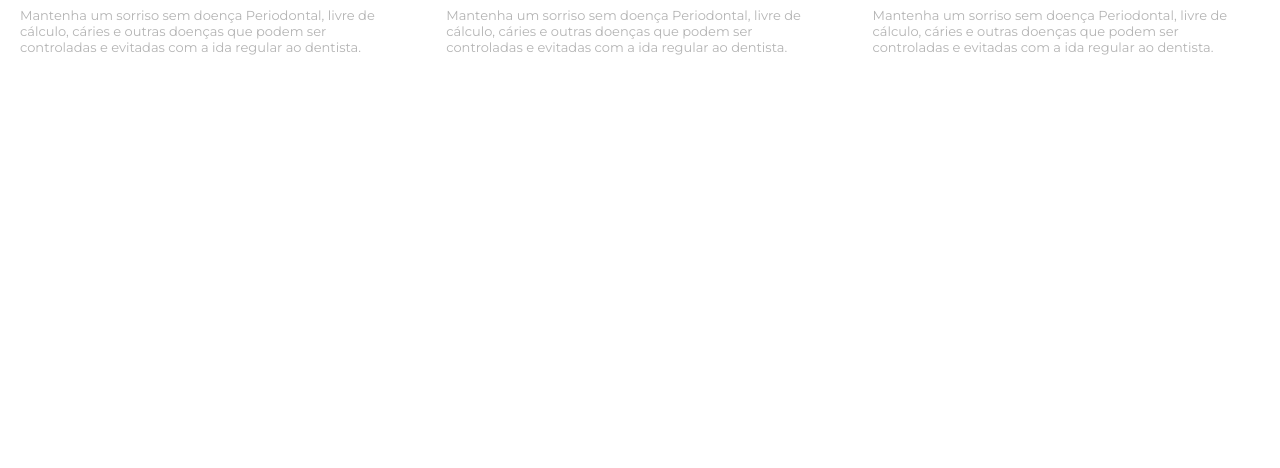
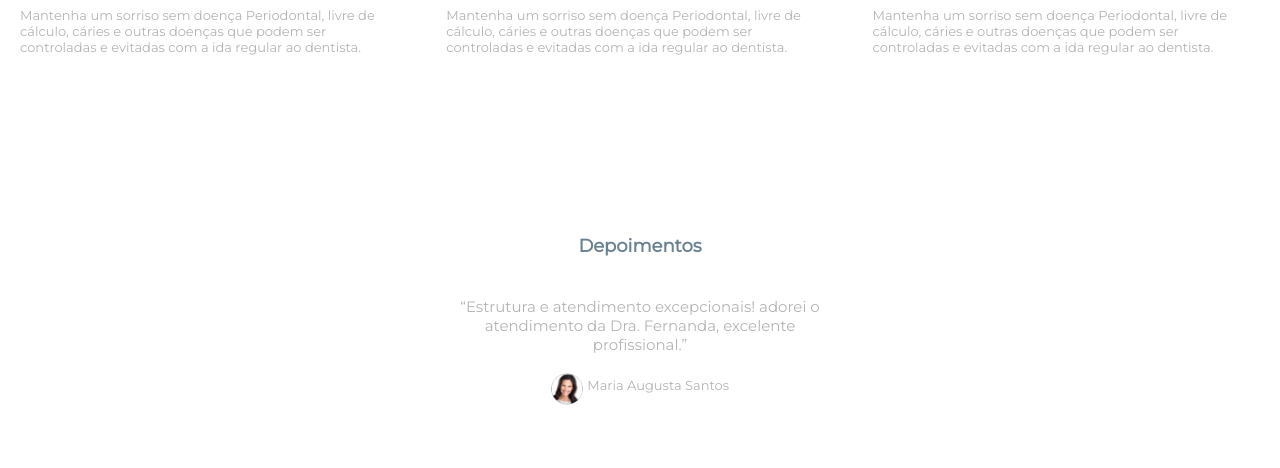
Before and after one commit to DanielSemblano/Front-end-2, a PHP site: page / in a window 1280 px wide. Shown: the part 2146-2614 px from the top of the page. Before the commit the page ends 2201 px from the top, so only its background shows below. Run offline with PHP 8.4, Linux system fonts and the light colour scheme.

Commit message:
sessao depoimentos criada

```diff
--- a/Projeto_04/css/style.css
+++ b/Projeto_04/css/style.css
@@ -253,6 +253,46 @@ section.tratamentos > .container{
 	color: #b4b4b4;
 }
 
+section.depoimentos > h2{
+	color: #698293;
+	text-align: center;
+	font-size: 18px;
+}
+
+section.depoimentos > .container{
+	padding:40px 0;
+	max-width: 400px;
+}
+
+section.depoimentos .depoimento-single{
+	text-align: center;
+	width: 100%;
+	padding:0 2%;
+}
+
+.depoimento-single quote{
+	font-size: 15px;
+	color: #b4b4b4;
+}
+
+.depoimento-single .nome-depoimento{
+	padding:19px 0;
+}
+
+.nome-depoimento img{
+	width: 32px;
+	height: 32px;
+	border-radius: 16px;
+}
+
+.nome-depoimento span{
+	position: relative;
+	top:4px;
+	font-size: 13px;
+	color: #b4b4b4;
+	display: inline-block;
+	vertical-align: top;
+}
 
 
 @media screen and (max-width: 768px){
--- a/Projeto_04/index.html
+++ b/Projeto_04/index.html
@@ -201,6 +201,21 @@
 	</div><!--container-->
 	</section><!--tratamentos-->
 
+	<section class="depoimentos">
+		<h2>Depoimentos</h2>
+		<div class="container">
+			<div class="depoimento-single">
+				<quote>
+					“Estrutura e atendimento excepcionais! adorei o atendimento da Dra. Fernanda, excelente profissional.”
+				</quote>
+				<div class="nome-depoimento">
+					<img src="imagens/depoimento1.png" />
+					<span>Maria Augusta Santos</span>
+				</div><!--nome-depoimento-->
+			</div><!--depoimento-single-->
+		</div><!--container-->
+	</section><!--depoimentos-->
+
 
 </body>
 </html>
```
Also changed, not shown: Projeto_04/imagens/depoimento1.png (added).
